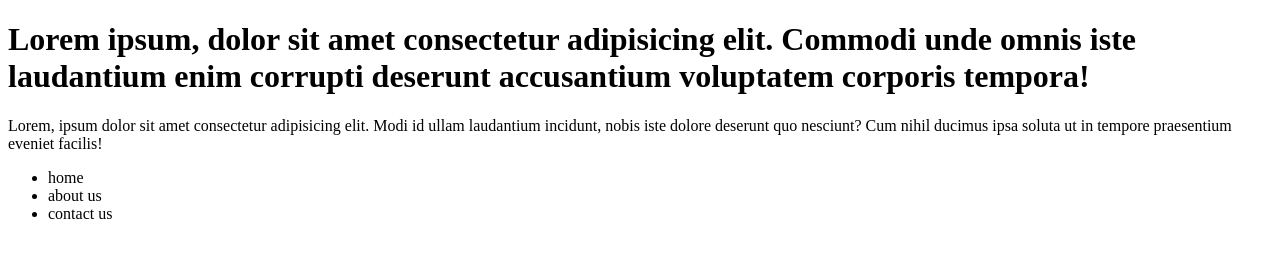
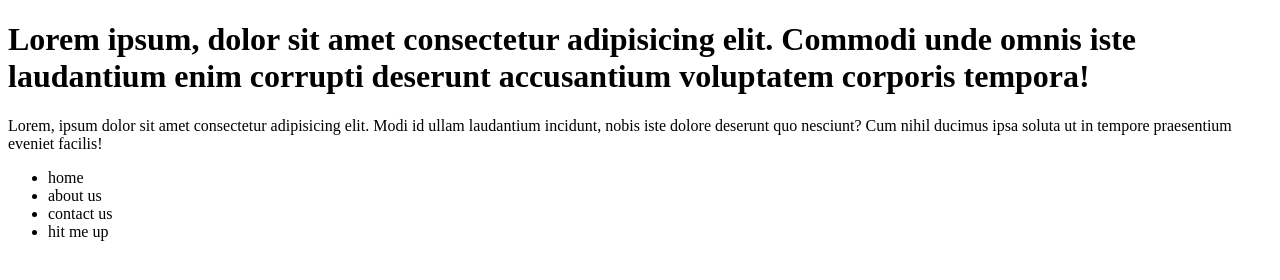
Before and after one commit to Waeez-Ali/learn-git, a plain HTML site: page index.html in a window 1280 px wide. Drawn offline with Linux system fonts and the light colour scheme.

Commit message:
another list

```diff
--- a/index.html
+++ b/index.html
@@ -13,6 +13,7 @@
         <li>home</li>
         <li>about us</li>
         <li>contact us</li>
+        <li>hit me up</li>
     </ul>
 </body>
 </html>
```
